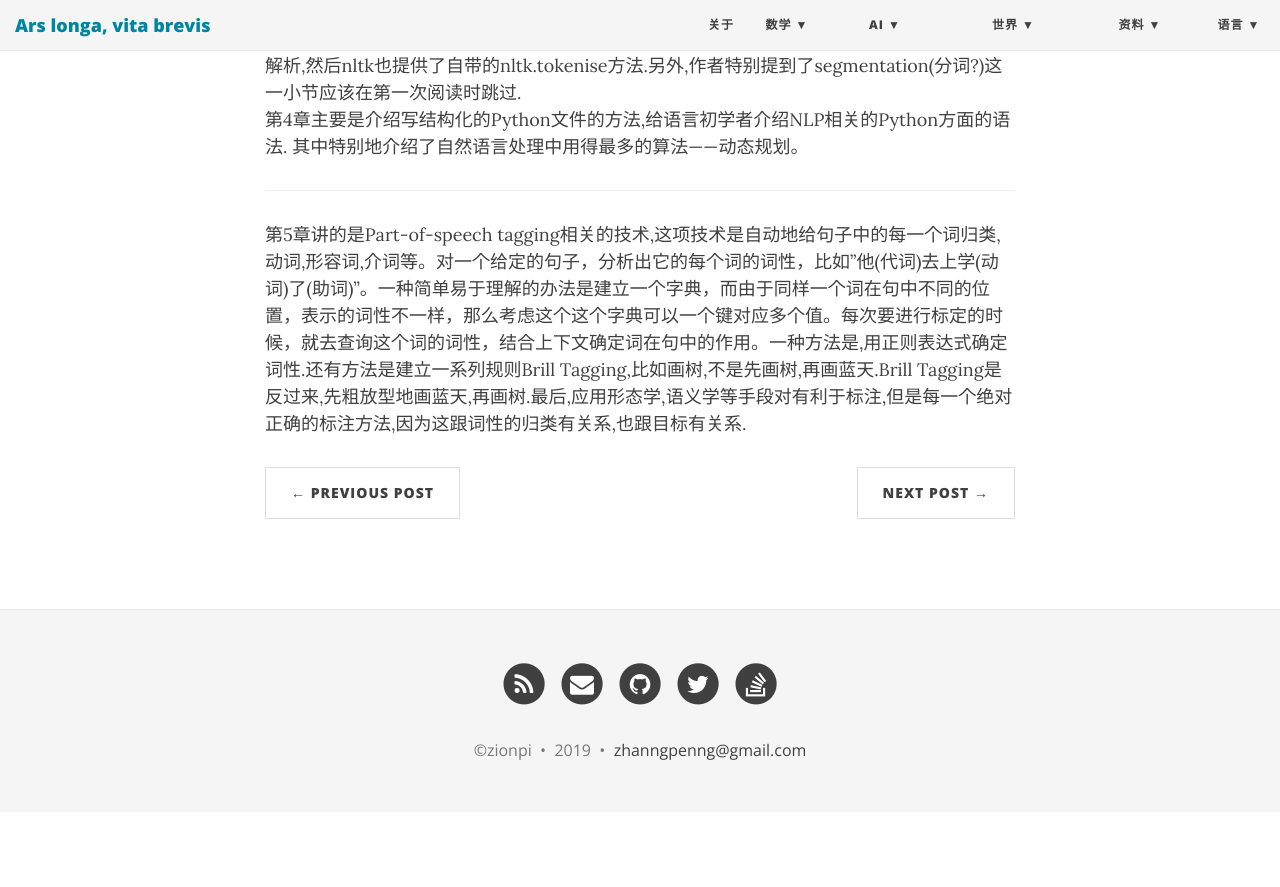
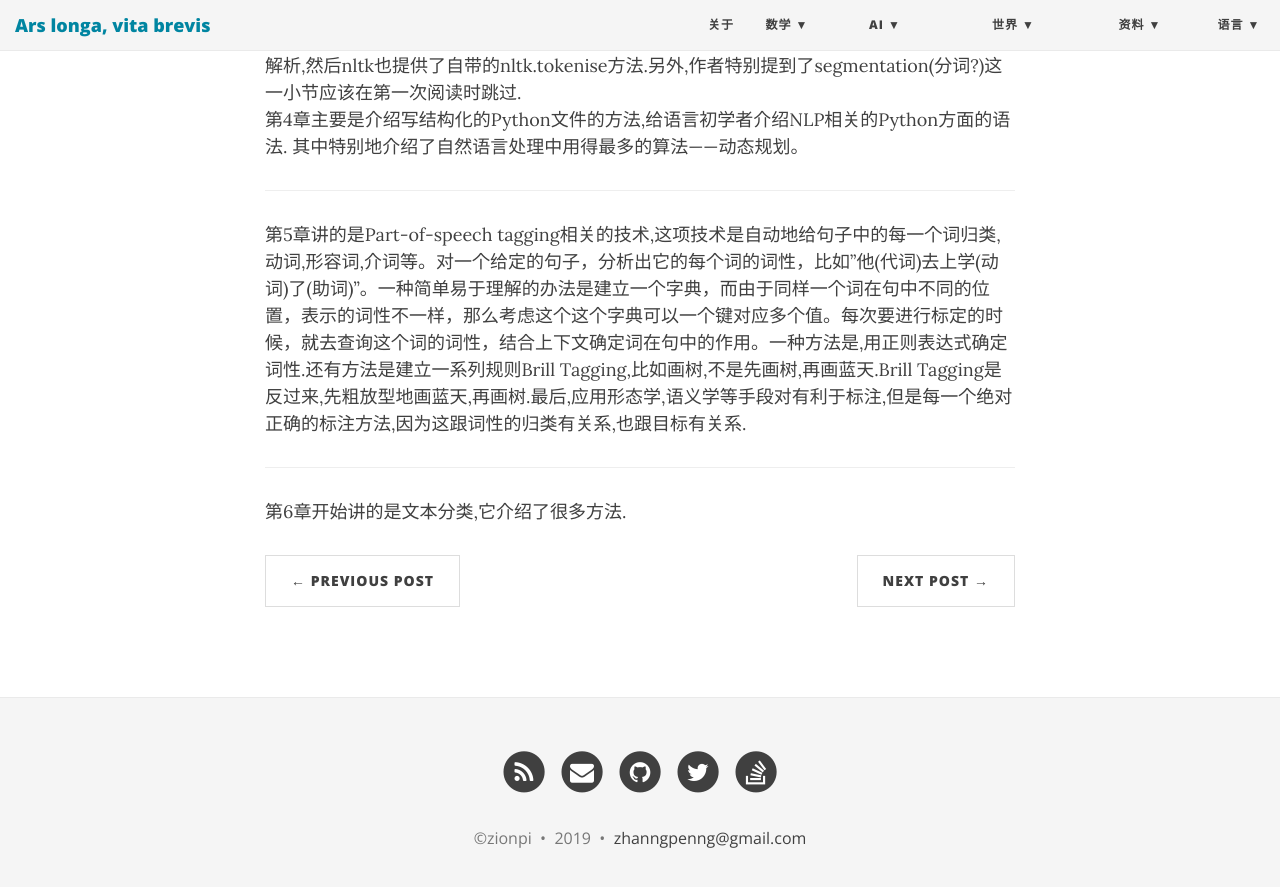
Before and after one commit to ZionPi/zionpi.github.io, a Jekyll site: the page built from _posts/2013-10-02-natural-language-processing-with-python.md, in a window 1280 px wide and 900 px high, scrolled down 593 px. Shown: the top 887 px of the window. Built offline with Jekyll 4.4.1, drawn with Linux system fonts in a browser that asks for light colours; nearby versions of some CDN libraries; before the commit the page ends 1405 px from its top, so only the background shows below that.

Commit message:
Update 2013-10-02-natural-language-processing-with-python.md

```diff
--- a/_posts/2013-10-02-natural-language-processing-with-python.md
+++ b/_posts/2013-10-02-natural-language-processing-with-python.md
@@ -19,3 +19,6 @@ title: 用Python学习自然语言处理
 ---
 第5章讲的是Part-of-speech tagging相关的技术,这项技术是自动地给句子中的每一个词归类,动词,形容词,介词等。对一个给定的句子，分析出它的每个词的词性，比如"他(代词)去上学(动词)了(助词)"。一种简单易于理解的办法是建立一个字典，而由于同样一个词在句中不同的位置，表示的词性不一样，那么考虑这个这个字典可以一个键对应多个值。每次要进行标定的时候，就去查询这个词的词性，结合上下文确定词在句中的作用。一种方法是,用正则表达式确定词性.还有方法是建立一系列规则Brill
 Tagging,比如画树,不是先画树,再画蓝天.Brill Tagging是反过来,先粗放型地画蓝天,再画树.最后,应用形态学,语义学等手段对有利于标注,但是每一个绝对正确的标注方法,因为这跟词性的归类有关系,也跟目标有关系.
+
+---
+第6章开始讲的是文本分类,它介绍了很多方法.
```
